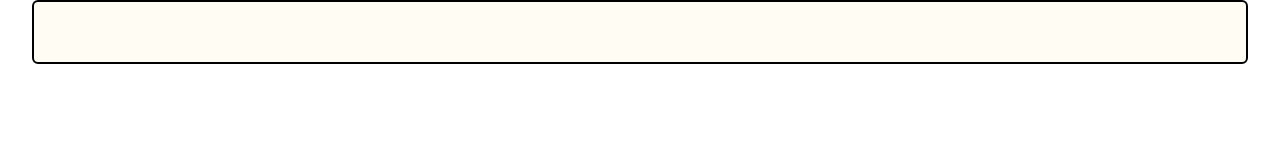
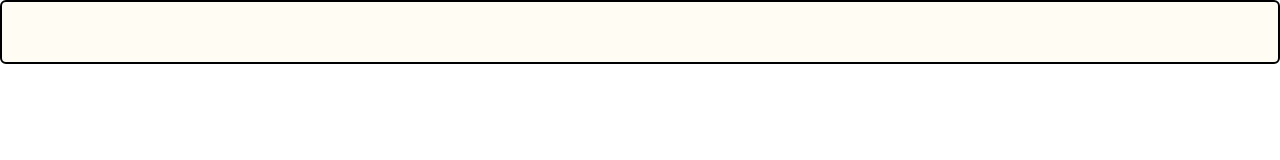
Before and after one commit to programmergeek/landing-page, a Next.js app in the folder landing-page/: page / in a window 1280 px wide. Shown: the top 160 px of the page. Built offline with nearby package versions, Linux system fonts and the light colour scheme.

Commit message:
remove container class

```diff
--- a/landing-page/styles/Home.module.css
+++ b/landing-page/styles/Home.module.css
@@ -1,7 +1,3 @@
-.container {
-  padding: 0 2rem;
-}
-
 .main {
   min-height: 100vh;
   padding: 4rem 0;
```
